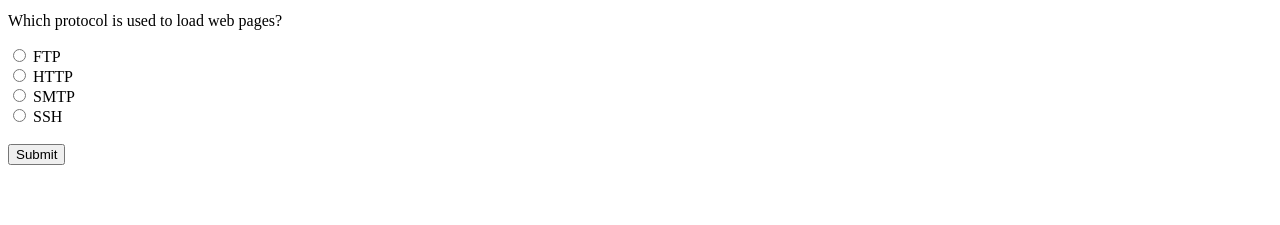
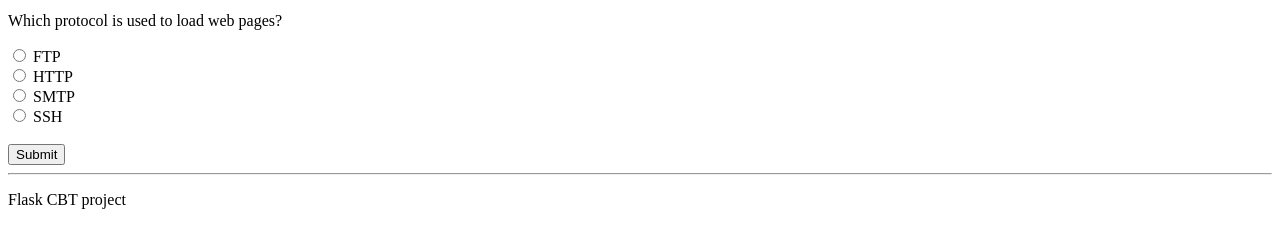
Before and after one commit to RICH-P1/mini-cbt-flask, a Flask app: page / in a window 1280 px wide. Shown: the part 1402-1627 px from the top of the page. Before the commit the page ends 1567 px from the top, so only its background shows below. Run offline with Flask 3, Linux system fonts and the light colour scheme.

Commit message:
updated home.html with Footer

```diff
--- a/templates/home.html
+++ b/templates/home.html
@@ -36,3 +36,6 @@
 
 </body>
 </html>
+
+<hr>
+<P>Flask CBT project</P>
```
